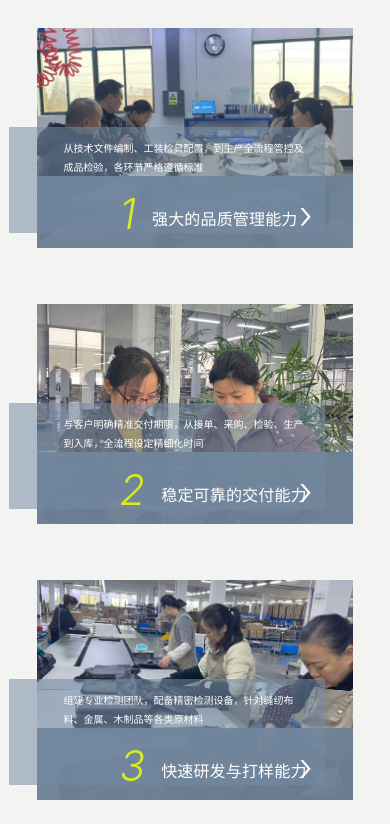
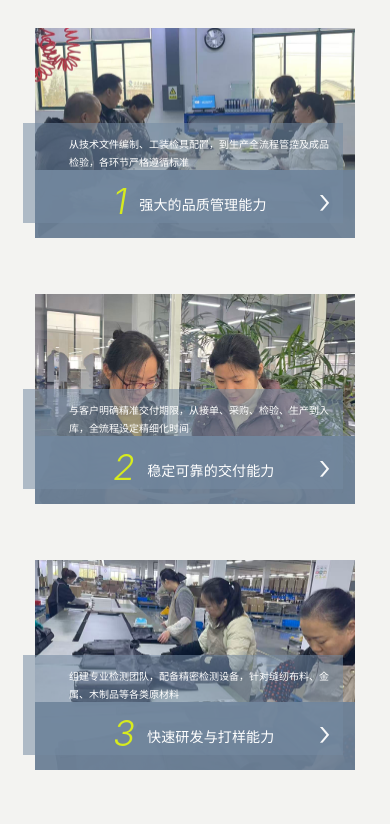
Before and after one commit to zhengxu0928/sanqi-website, a React (Vite) app: page / in a window 390 px wide. Shown: the part 840-1664 px from the top of the page. Built offline with nearby package versions, Linux system fonts and the light colour scheme.

Commit message:
adjust mobile advantage layout

```diff
--- a/src/components/Advantages.jsx
+++ b/src/components/Advantages.jsx
@@ -37,36 +37,31 @@ function AdvantageCard({ item }) {
         <img
           src={item.image}
           alt={item.title}
-          className="block h-[220px] w-full object-cover md:h-[240px] lg:h-[290px]"
+          className="block h-[210px] w-full object-cover md:h-[240px] lg:h-[290px]"
         />
 
-        {/* 深色底板：和图片对齐 */}
-        <div className="absolute bottom-0 left-0 z-10 h-[72px] w-full bg-[#6d8197]/95 md:h-[82px]" />
+        <div className="absolute bottom-0 left-0 z-10 h-[68px] w-full bg-[#6d8197]/95 md:h-[82px]" />
 
-        {/* 透明内容层：左侧探出，形成错落感 */}
         <div
-          className="absolute left-[-28px] bottom-0 z-20 w-full bg-[#768aa2]/55 px-3 pb-3 pt-3 text-white md:px-3"
-          style={{
-            top: "45%",
-            bottom: "15px",
-          }}
+          className="absolute bottom-[15px] left-[-12px] z-20 w-full bg-[#768aa2]/55 px-3 pb-3 pt-3 text-white md:left-[-28px] md:px-3"
+          style={{ top: "45%" }}
         >
-          <p className="mb-4 pl-[42px] text-left text-[10px] leading-[1.9] text-white md:pl-[65px] md:text-[11px] md:leading-[2] lg:text-[14px]">
+          <p className="mb-3 pl-[34px] text-left text-[10px] leading-[1.8] text-white md:mb-4 md:pl-[65px] md:text-[11px] md:leading-[2] lg:text-[14px]">
             {item.desc}
           </p>
 
-          <div className="relative flex items-center justify-start pl-[110px] md:pl-[85px]">
-            <div className="-ml-3 flex items-end gap-4 md:-ml-8 md:gap-5">
-              <span className="text-[42px] font-light italic leading-none text-[#d7eb1e] md:text-[52px] lg:text-[58px]">
+          <div className="relative flex items-center justify-start pl-[78px] md:pl-[85px]">
+            <div className="flex items-end gap-3 md:-ml-8 md:gap-5">
+              <span className="text-[36px] font-light italic leading-none text-[#d7eb1e] md:text-[52px] lg:text-[58px]">
                 {item.id}
               </span>
 
-              <span className="pb-1 text-[16px] tracking-[0.01em] md:text-[18px] lg:text-[20px]">
+              <span className="pb-1 text-[14px] tracking-[0.01em] md:text-[18px] lg:text-[20px]">
                 {item.title}
               </span>
             </div>
 
-            <span className="absolute right-0 text-[38px] font-light leading-none text-white/95 transition group-hover:translate-x-1 md:text-[44px] lg:text-[50px]">
+            <span className="absolute right-0 text-[34px] font-light leading-none text-white/95 transition group-hover:translate-x-1 md:text-[44px] lg:text-[50px]">
               ›
             </span>
           </div>
@@ -92,7 +87,10 @@ export default function Advantages() {
 
         <div className="mt-12 grid grid-cols-1 gap-y-14 md:mt-16 md:grid-cols-2 md:gap-x-20 md:gap-y-24">
           {items.map((item) => (
-            <div key={item.id}  className="mx-auto w-[88%] max-w-[340px] md:w-full">
+            <div
+              key={item.id}
+              className="mx-auto w-[82vw] max-w-[340px] md:w-full"
+            >
               <AdvantageCard item={item} />
             </div>
           ))}
```
